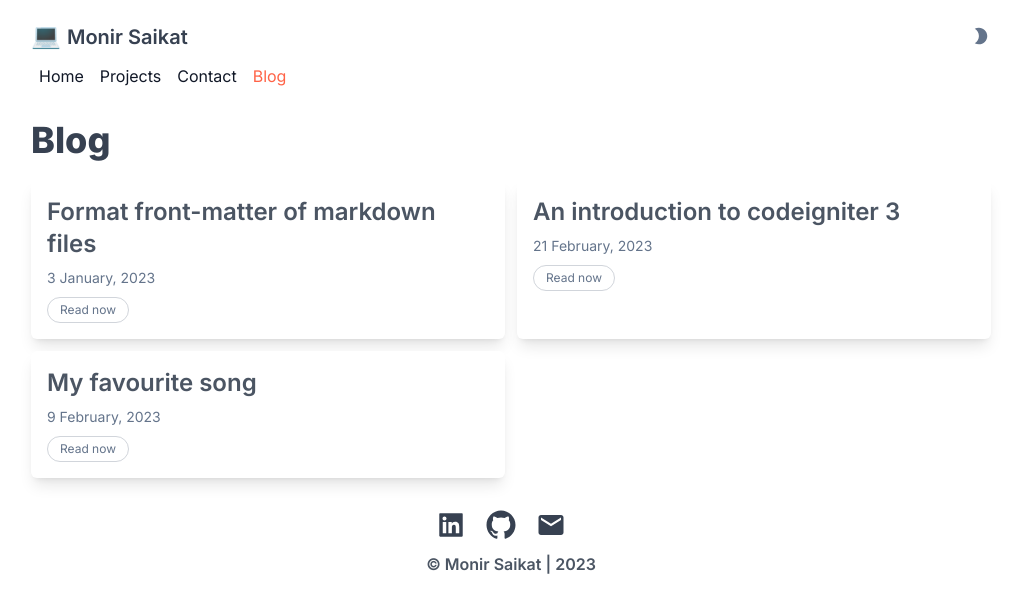
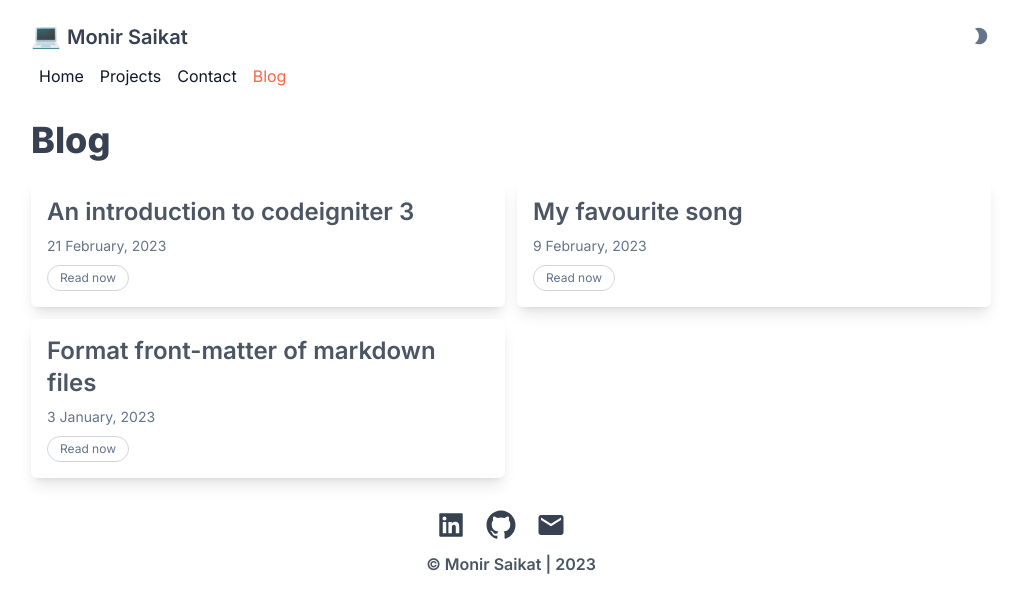
Before and after one commit to MonirSaikat/MonirSaikat, a Next.js app: page /blog in a window 1280 px wide. Shown: the top 612 px of the page, without its empty margins (129-1149 px from the left). Built offline with nearby package versions, Linux system fonts and the light colour scheme.

Commit message:
sort post based on data

```diff
--- a/pages/blog/index.tsx
+++ b/pages/blog/index.tsx
@@ -11,12 +11,18 @@ interface BlogPageProps {
 }
 
 const BlogPage = ({ posts }: BlogPageProps) => {
+  let sortedPosts = posts.sort((postA: Post, postB: Post) => {
+    const date1 = new Date(postA.frontmatter.date);
+    const date2 = new Date(postB.frontmatter.date);
+    return date2.getTime() - date1.getTime();
+  });
+
   return (
     <div>
       <SectionTitle>Blog</SectionTitle>
       <Meta title="Blog" />
       <div className="grid md:grid-cols-2 gap-3">
-        {posts.map((post) => (
+        {sortedPosts .map((post) => (
           <PostItem key={post.slug} post={post} />
         ))}
       </div>
```
